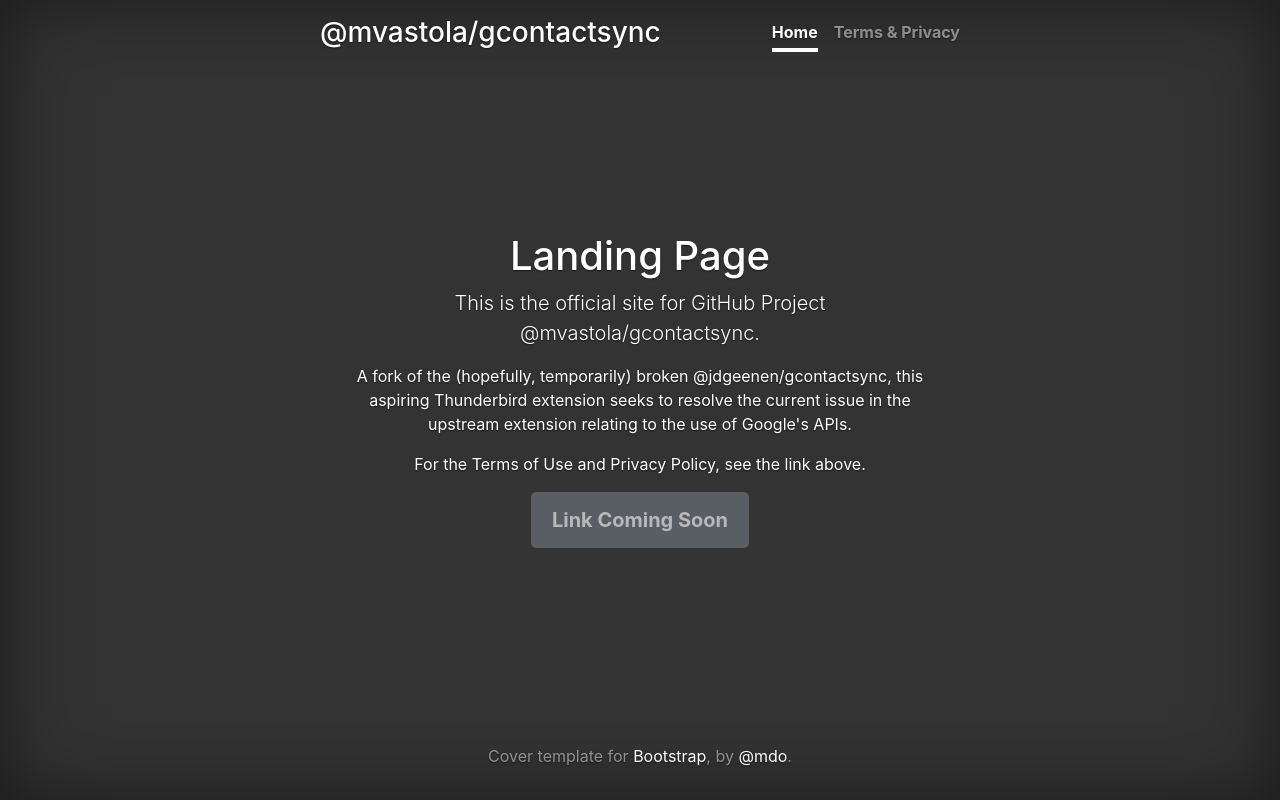
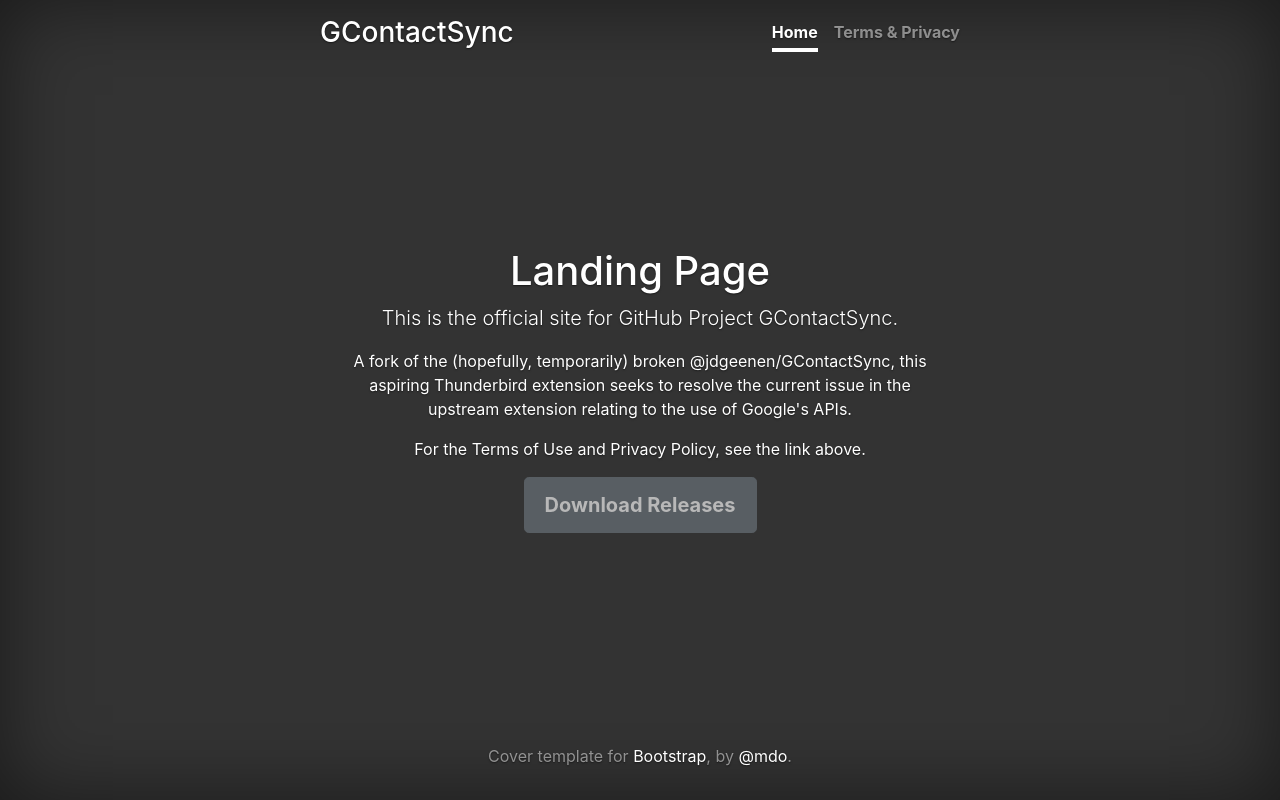
Before and after one commit to gcontactsync/gcontactsync.github.io, a plain HTML site: page index.html in a window 1280 px wide. Drawn offline with nearby package versions, Linux system fonts and the light colour scheme.

Commit message:
Updated paths on site to reflect github org.

```diff
--- a/index.html
+++ b/index.html
@@ -5,7 +5,7 @@
   <meta charset="utf-8">
   <meta name="viewport" content="width=device-width, initial-scale=1, shrink-to-fit=no">
   <meta name="theme-color" content="#563d7c">
-  <title>@mvastola/gcontactsync</title>
+  <title>GContactSync Thunderbird Extension</title>
   <link rel="stylesheet" href="https://stackpath.bootstrapcdn.com/bootstrap/4.4.1/css/bootstrap.min.css" integrity="sha384-Vkoo8x4CGsO3+Hhxv8T/Q5PaXtkKtu6ug5TOeNV6gBiFeWPGFN9MuhOf23Q9Ifjh" crossorigin="anonymous">
   <link href="./index.css" rel="stylesheet" />
   <script src="https://code.jquery.com/jquery-3.4.1.slim.min.js" integrity="sha384-J6qa4849blE2+poT4WnyKhv5vZF5SrPo0iEjwBvKU7imGFAV0wwj1yYfoRSJoZ+n" crossorigin="anonymous"></script>
@@ -14,11 +14,10 @@
 </head>
 
 <body class="text-center">
-  <!--<h1>@mvastola's Fork of <a href="https://github.com/jdgeenen/gcontactsync" target="_blank">jdgeenen/gcontactsync</a></h1>-->
   <div class="cover-container d-flex w-100 h-100 p-3 mx-auto flex-column">
     <header class="masthead mb-auto">
       <div class="inner">
-        <h3 class="masthead-brand">@mvastola/gcontactsync</h3>
+        <h3 class="masthead-brand">GContactSync</h3>
         <nav class="nav nav-masthead justify-content-center">
           <a class="nav-link active" data-toggle="tab" href="#home" role="tab" aria-controls="home" aria-selected="true">Home</a>
           <a class="nav-link" data-toggle="tab" href="#terms" role="tab" aria-controls="terms" aria-selected="false">Terms & Privacy</a>
@@ -29,10 +28,10 @@
       <div class="tab-content" id="myTabContent">
         <div class="tab-pane fade show active" id="home" role="tabpanel" aria-labelledby="home-tab">
           <h1 class="cover-heading">Landing Page</h1>
-          <p class="lead">This is the official site for GitHub Project <a href="https://github.com/mvastola/gcontactsync" target="_blank">@mvastola/gcontactsync</a>.</p>
+          <p class="lead">This is the official site for GitHub Project <a href="https://github.com/GContactSync/GContactSync" target="_blank">GContactSync</a>.</p>
 
           <p>
-            A fork of the (hopefully, temporarily) broken <a href="https://github.com/jdgeenen/gcontactsync" target="_blank">@jdgeenen/gcontactsync</a>, this aspiring Thunderbird extension seeks to resolve the <a href="https://github.com/jdgeenen/gcontactsync/issues/153" target="_blank">current issue</a> in the upstream extension relating to the use of Google's APIs.
+            A fork of the (hopefully, temporarily) broken <a href="https://github.com/jdgeenen/GContactSync" target="_blank">@jdgeenen/GContactSync</a>, this aspiring Thunderbird extension seeks to resolve the <a href="https://github.com/jdgeenen/GContactSync/issues/153" target="_blank">current issue</a> in the upstream extension relating to the use of Google's APIs.
           </p>
 
           <p>
@@ -40,7 +39,7 @@
           </p>
 
           <p class="lead">
-            <a href="#" class="btn btn-lg btn-secondary disabled">Link Coming Soon</a>
+            <a href="https://github.com/gcontactsync/gcontactsync/releases/tag/latest" class="btn btn-lg btn-secondary disabled">Download Releases</a>
           </p>
         </div>
 
```
